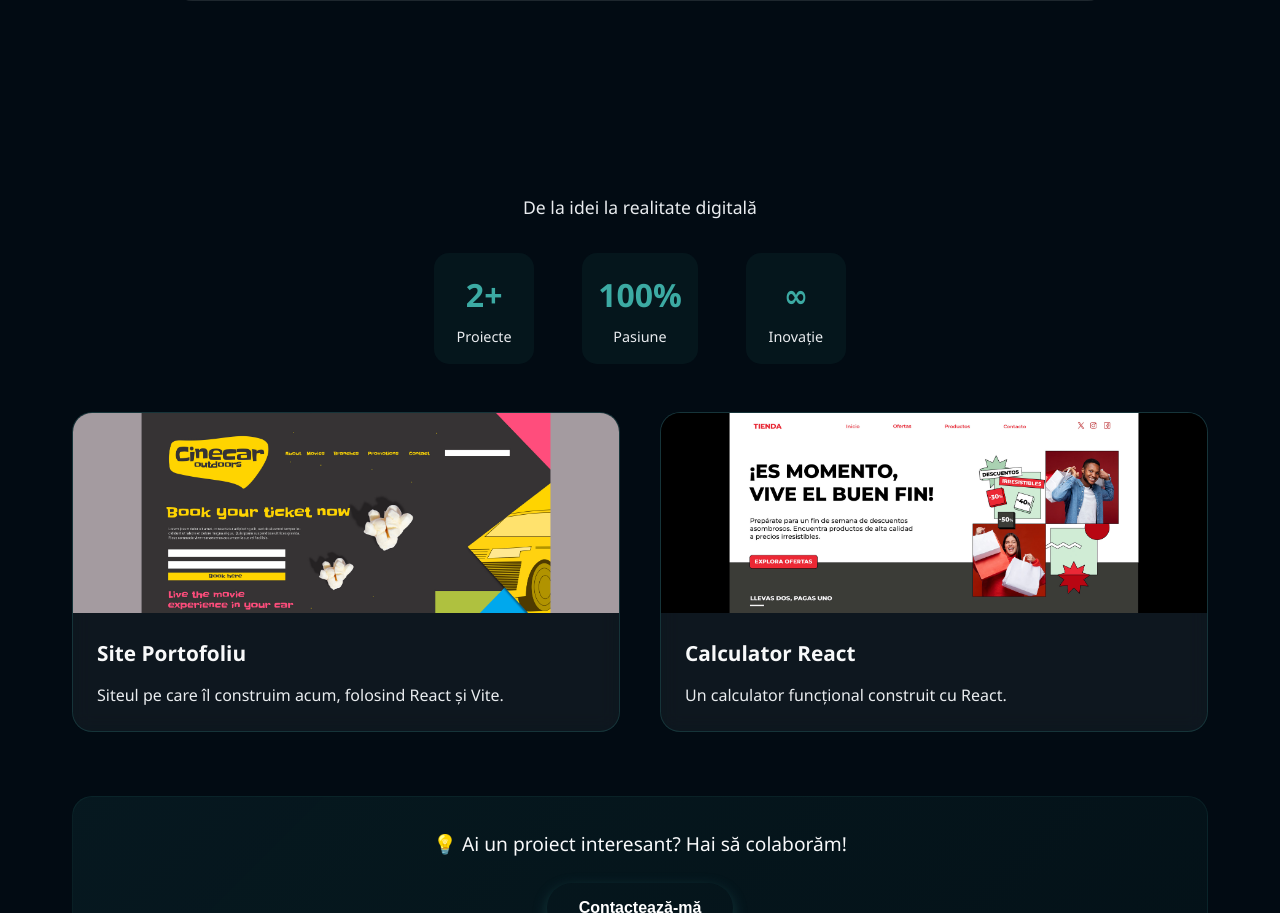
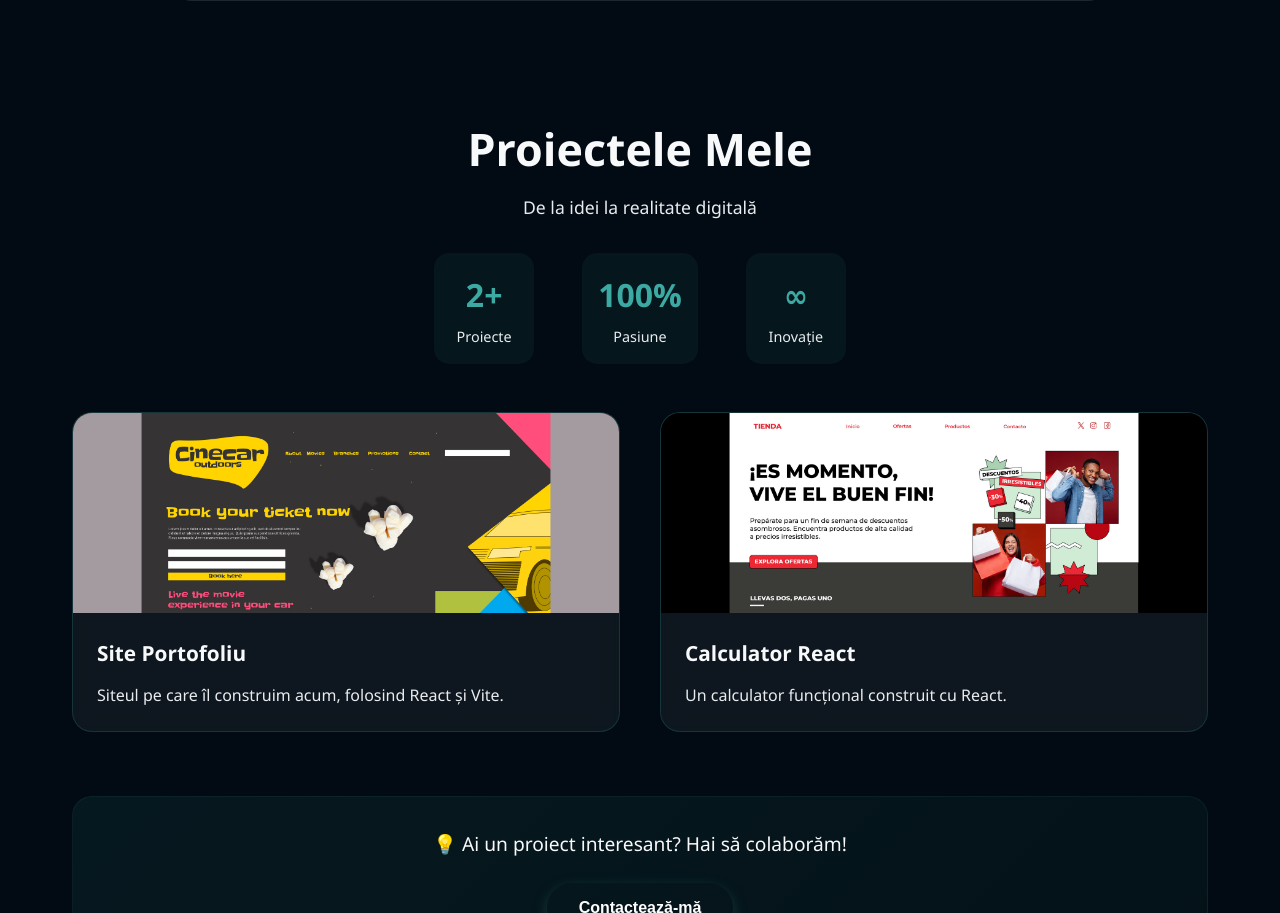
Before and after one commit to filip0020/Taiyo-portfolio, a React (Vite) app: page / in a window 1280 px wide. Shown: the part 1486-2399 px from the top of the page. Built offline with nearby package versions, Linux system fonts and the light colour scheme.

Commit message:
Add new text

```diff
--- a/src/components/Portfolio/Portfolio.css
+++ b/src/components/Portfolio/Portfolio.css
@@ -15,14 +15,6 @@
   font-size: 2.8rem;
   margin-bottom: 0.5rem;
   color: var(--color-text);
-  background: linear-gradient(
-    135deg,
-    var(--color-accent-light-1),
-    var(--color-accent-light-2)
-  );
-  -webkit-background-clip: text;
-  -webkit-text-fill-color: transparent;
-  background-clip: text;
 }
 
 .portfolio-subtitle {
```
